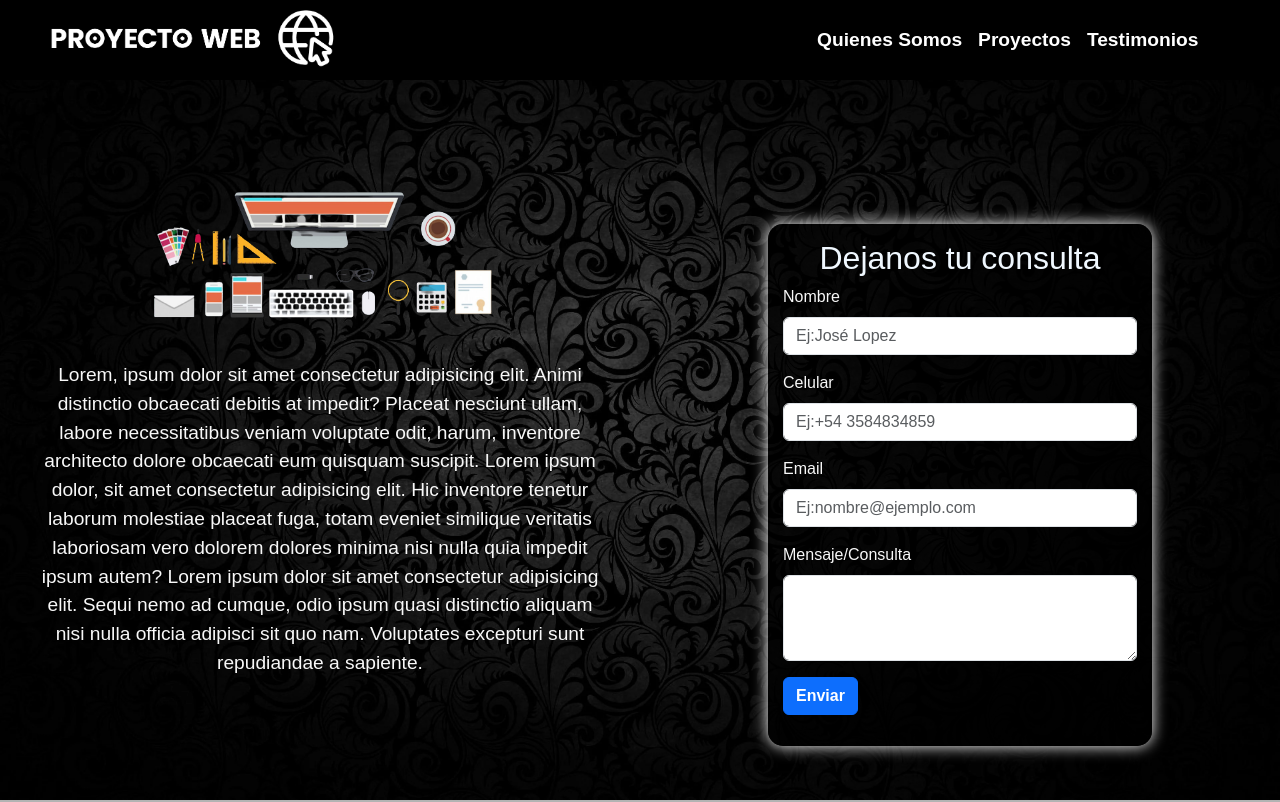
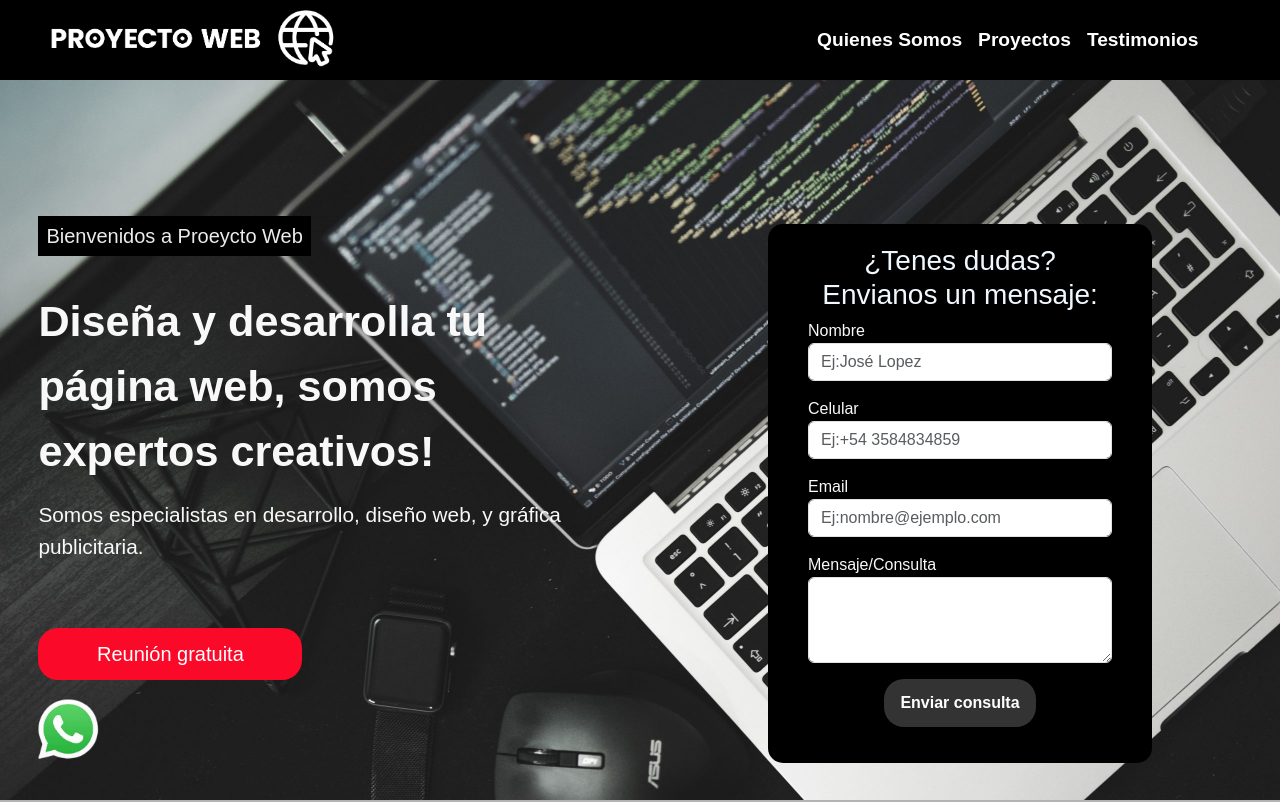
Before and after one commit to Nicojuarez95/nodex, a React (Create React App) app: page / in a window 1280 px wide. Shown: the top 802 px of the page. Built offline with nearby package versions, Linux system fonts and the light colour scheme.

Commit message:
pag proyecto web

```diff
--- a/src/App.css
+++ b/src/App.css
@@ -36,17 +36,27 @@ label{
   color: rgb(248, 248, 248);
 }
 form{
-  background-color: rgba(0, 0, 0, 0.788);
+  background-color: rgb(0, 0, 0);
   padding: 15px;
   border-radius: 15px;
-  box-shadow: 0px 0px 15px 0px white;
+  padding: 20px 40px ;
 }
 form h2{
+  font-size: 1.75rem;
   text-align: center;
   color: aliceblue;
 }
+.form-label{
+  margin: 0;
+}
+.bienvenida{
+  background-color: black;
+  color: rgb(235, 235, 235);
+  font-size: 20px;
+  padding: 8px;
+}
 .section1{
-  background-image: url(./Img/fondo.npg.webp);
+  background-image: url(./Img/altumcode-dMUt0X3f59Q-unsplash-scaled.jpg);
   background-size: cover;
   height: 90vh;
   display: flex;
@@ -56,24 +66,42 @@ form h2{
   width: 50%;
   display: flex;
   flex-direction: column;
-  align-items: center;
+  align-items: flex-start;
   padding: 3vw 3vw 0px 3vw;
   gap: 25px;
+  padding-top: 14vh;
 }
 .imgHero{
   width: 70%;
   margin-top: 30px;
 }
+.textHero1{
+  color: rgb(248, 248, 248);
+  text-align: start;
+  font-size: 2.7rem;
+  font-weight: 600;
+}
 .textHero{
   color: rgb(248, 248, 248);
-  text-align: center;
-  font-size: 1.2rem;
+  text-align: start;
+  font-size: 1.3rem;
+  margin-top: -25px;
 }
+.botonhero3 {
+  background-color: #FB0928;
+  width: 13.2em;
+  height: 2.6em;
+  font-size: 20px;
+  border-radius: 20px;
+  font-weight: 500;
+  color: white;
+  margin-top: 25px;
+ }
+
 .section1-2{
   width: 50%;
   padding: 120px 10vw 0px 10vw;
 }
-
 .section2{
   height: 85vh;
   width: 100%;
@@ -167,8 +195,21 @@ span{
   width: 100%;
   text-decoration: none;
 }
+.col-auto{
+  display: flex;
+  justify-content: center;
+}
 #btn-pixel{
   margin: auto;
+  width: 50%;
+  height: 3rem;
+  border-radius: 20px;
+  background-color: #333;
+  border: 0px;
+  font-weight: 0;
+}
+#btn-pixel:hover{
+  background-color: #1b1b1b;
 }
 .botonhero2 {
   --color: #560bad;
@@ -369,6 +410,19 @@ span{
   justify-content: center;
   width: 90%;
 }
+.btnWpp{
+  position: fixed;
+  z-index: 999;
+  left: 1vw;
+  bottom: 5vh;
+}
+.btnWpp img {
+  width: 110px;
+}
+.btnWpp:hover{
+  scale: 1.2;
+  transition: 1;
+}
 @media (min-width: 320px) and (max-width: 1150px) {
   .review .review-slider{
     margin-right: 2rem;
--- a/src/App.jsx
+++ b/src/App.jsx
@@ -20,6 +20,7 @@ import './App.css';
 import React, { useEffect } from 'react';
 import Swiper from 'swiper';
 import tecno from "./Img/tecnologias.png"
+import wppbtn from "../src/Img/descarga-removebg-preview.png"
 
 function App() {
   const formInitialDetails = {
@@ -29,7 +30,7 @@ function App() {
     message: ''
   }
   const [formDetails, setFormDetails] = useState(formInitialDetails);
-  const [buttonText, setButtonText] = useState('Enviar');
+  const [buttonText, setButtonText] = useState('Enviar consulta');
   const [status, setStatus] = useState({});
   const form = useRef();
 
@@ -84,6 +85,7 @@ function App() {
 
   return (
     <div className="App">
+      <a className='btnWpp' href="https://api.whatsapp.com/send?phone=5493584405266&text=Hola! Me contacto por: " target='_blank'> <img src={wppbtn} alt="" /></a>
       <nav className="navbar navbar-expand-lg" id='app-header'>
         <div className="container-fluid">
           <img src={logo} className="App-logo" alt="logo" />
@@ -109,13 +111,20 @@ function App() {
       <main>
         <section className='section1'>
         <div className='section1-1'>
-          <img className='imgHero' src={imgHero} alt="" />
-          <p className='textHero'>Lorem, ipsum dolor sit amet consectetur adipisicing elit. Animi distinctio obcaecati debitis at impedit? Placeat nesciunt ullam, labore necessitatibus veniam voluptate odit, harum, inventore architecto dolore obcaecati eum quisquam suscipit. Lorem ipsum dolor, sit amet consectetur adipisicing elit. Hic inventore tenetur laborum molestiae placeat fuga, totam eveniet similique veritatis laboriosam vero dolorem dolores minima nisi nulla quia impedit ipsum autem? Lorem ipsum dolor sit amet consectetur adipisicing elit. Sequi nemo ad cumque, odio ipsum quasi distinctio aliquam nisi nulla officia adipisci sit quo nam. Voluptates excepturi sunt repudiandae a sapiente.</p>
+          <h3 className='bienvenida'>Bienvenidos a Proeycto Web</h3>
+          {/* <img className='imgHero' src={imgHero} alt="" /> */}
+          <p className='textHero1'>Diseña y desarrolla tu página web,
+            somos expertos creativos!</p>
+          <p className='textHero'>Somos especialistas en  desarrollo, diseño web,
+            y gráfica publicitaria.</p>
+          <a href="#" className='boton1'>
+                  <button className='botonhero3'>Reunión gratuita</button>
+                </a>
         </div>
 
         <div className='section1-2'>
           <form onSubmit={handleSubmit} ref={form}>
-            <h2>Dejanos tu consulta</h2>
+            <h2>¿Tenes dudas? Envianos un mensaje:</h2>
           <div className="mb-3">
             <label for="exampleFormControlInput1" className="form-label">Nombre</label>
             <input type="text" className="form-control" id="exampleFormControlInput1" placeholder="Ej:José Lopez" name="user_name" onChange={(e) => onFormUpdate('firstName', e.target.value)}/>
```
Also changed, not shown: src/Img/altumcode-dMUt0X3f59Q-unsplash-scaled.jpg (added), src/Img/descarga-removebg-preview.png (added).
